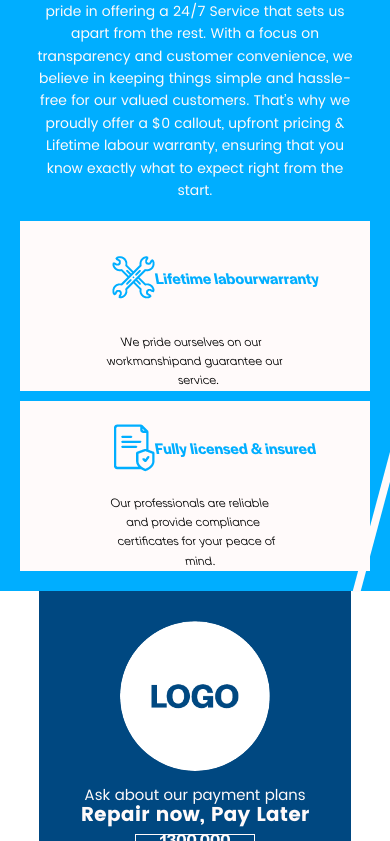
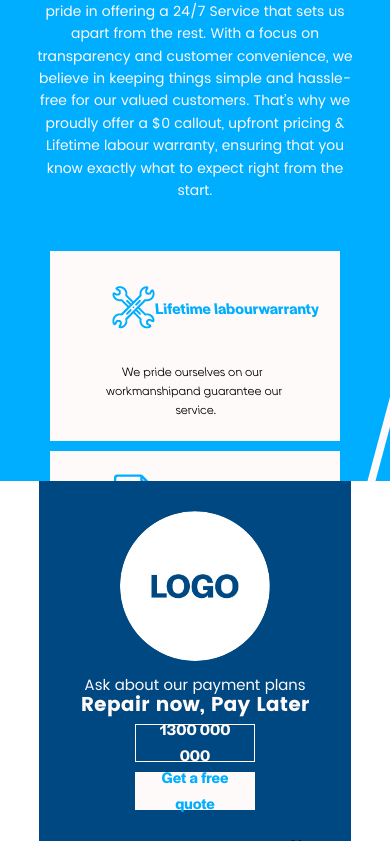
Before and after one commit to LeiliAQ/landingpage, a React (Create React App) app: page / in a window 390 px wide. Shown: the part 5063-5904 px from the top of the page. Built offline with nearby package versions, Linux system fonts and the light colour scheme.

Commit message:
Onsitedelivery minor changes

```diff
--- a/src/components/Onsitedeliver.css
+++ b/src/components/Onsitedeliver.css
@@ -2,7 +2,7 @@
     display: flex;
     flex-direction: column;
     width: 100%;
-    height: 870px;
+    height: 1000px;
     padding-top: 2rem;
     margin-top: 2rem;
 }
@@ -66,7 +66,7 @@
     display: flex;
     justify-content: center;
     width: 100%;
-    height: 50rem;
+    height: 100rem;
 }
 .delivery-right{
     flex-grow: 1;
@@ -134,12 +134,16 @@
     justify-content: space-around;
     align-items: center;
     margin-top: 1rem;
+    padding: 3rem;
+    width: 100%;
+    height: 25rem;
 }
+
 .delivery-box{
     background: snow;
     width: 311px;
-    height: 170px;
-    transform: skew(-6deg);
+    height: 100%;
+    transform: skew(-5deg);
     display: flex;
     flex-direction: column;
     justify-content: center;
@@ -152,7 +156,7 @@
 .mini-upper{
     color: #00aeff;
     font-weight: bold;
-    transform: skew(10deg);
+    transform: skew(5deg);
     font-family: Halyard Semi-Bold;
     font-size: 27px;
     text-align: left;
@@ -161,10 +165,11 @@
 .mini-lower{
     color:black;
     font-size: 12px;
-    transform: skew(10deg);
+    transform: skew(5deg);
     font-family: Gilroy-Regular;
     max-width: 18rem;
     text-align: left;
+    padding-bottom: 2rem;
 
 }
  .mini-container{
@@ -172,7 +177,7 @@
     justify-content: space-around;
     align-items: center;
     padding-left: 4rem;
-    height: 870px;
+    height: 1000px;
     }
 
 
@@ -233,15 +238,14 @@
 
     .delivery-boxes {
         flex-wrap: wrap;
-        justify-content: center;
+
     }
 
     .delivery-box {
         width: 100%;
         margin-left: 0;
         margin-top: 1rem;
-        transform: none;
-        background: snow;
+        /* transform: none;  */
     }
 
     .mini-upper {
@@ -332,12 +336,11 @@
         padding: 0 1rem;
     }
 
-    .delivery-boxes {
-        flex-wrap: wrap;
-    }
+
 
     .delivery-box {
         width: 100%;
+        height: 100%;
         margin-left: 0;
         margin-top: 1rem;
         transform: none;
```
